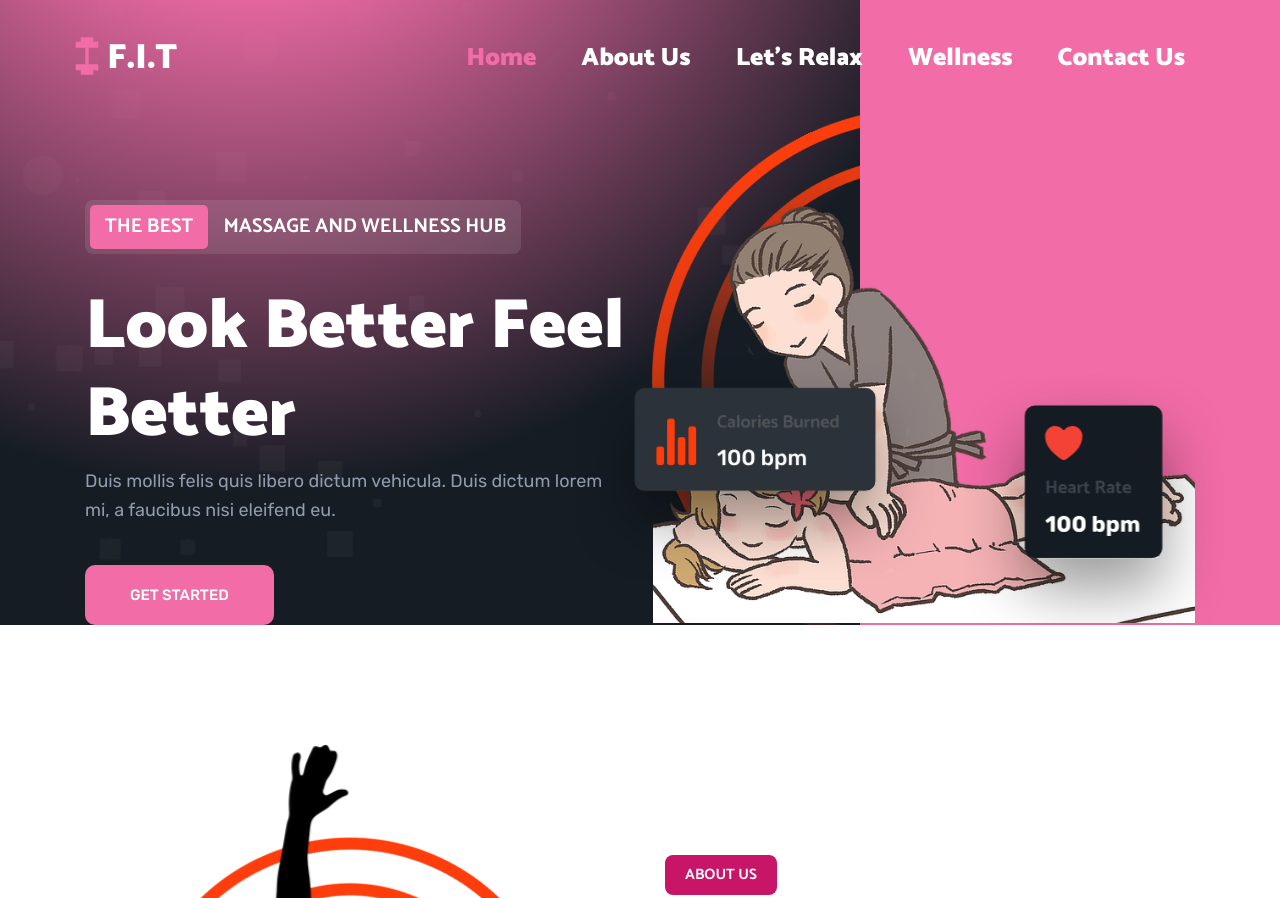
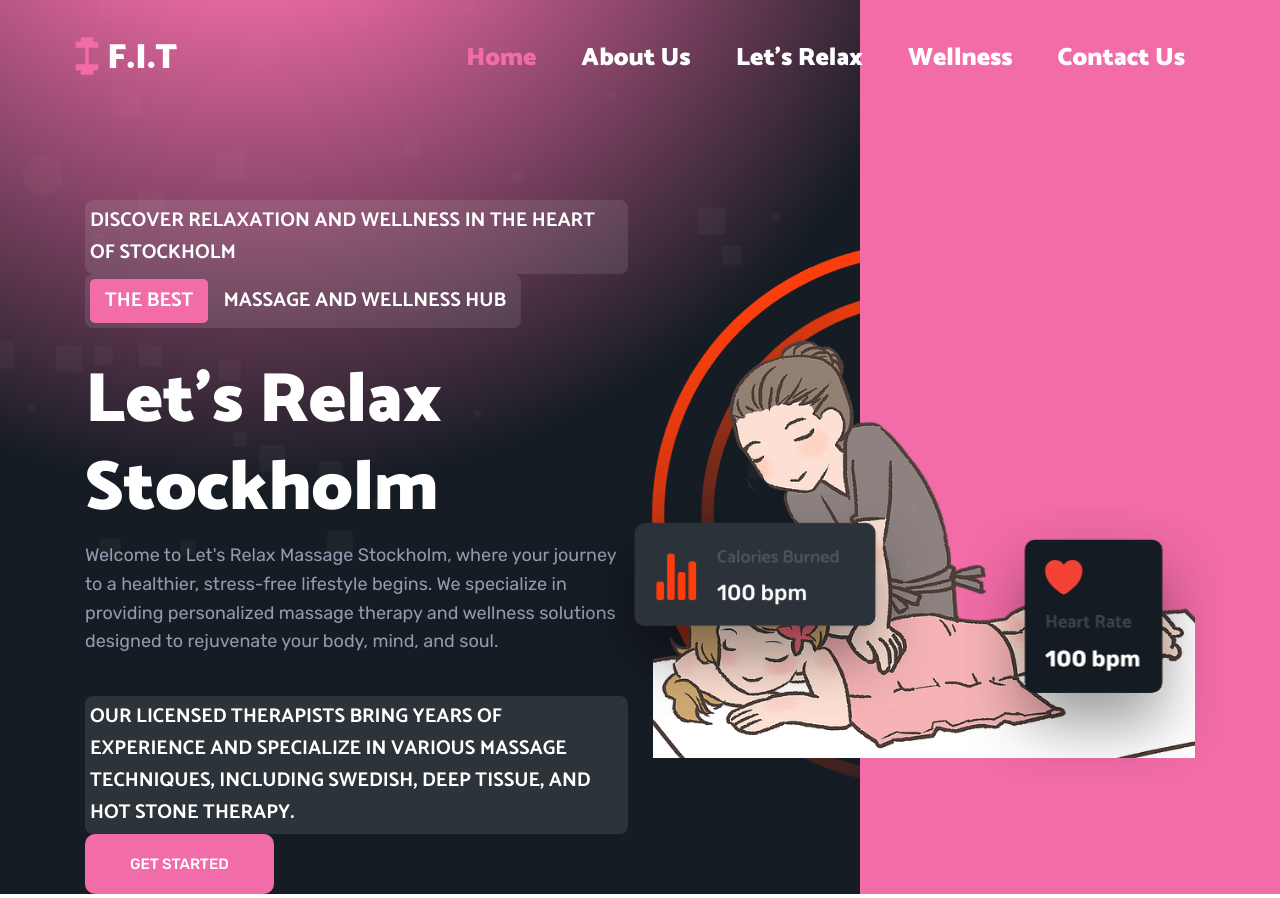
Before and after one commit to KunnikarB/letsrelax, a plain HTML site: page index.html in a window 1280 px wide. Shown: the top 898 px of the page. Drawn offline with nearby package versions, Linux system fonts and the light colour scheme.

Commit message:
Modified index.html

```diff
--- a/index.html
+++ b/index.html
@@ -91,15 +91,18 @@
         style="background-image: url('./assets/images/hero-bg.png')">
         <div class="container">
           <div class="hero-content">
+            <h2 class="hero-subtitle">Discover Relaxation and Wellness in the Heart of Stockholm</h2>
             <p class="hero-subtitle">
               <strong class="strong">The Best</strong>Massage and Wellness Hub
             </p>
 
-            <h1 class="h1 hero-title">Look Better Feel Better</h1>
+            <h1 class="h1 hero-title">Let's Relax Stockholm</h1>
 
             <p class="section-text">
-              Duis mollis felis quis libero dictum vehicula. Duis dictum lorem mi, a faucibus nisi eleifend eu.
+              Welcome to Let's Relax Massage Stockholm, where your journey to a healthier, stress-free lifestyle begins. We specialize in providing personalized massage therapy and wellness solutions designed to rejuvenate your body, mind, and soul.
             </p>
+
+            <P class="hero-subtitle">Our licensed therapists bring years of experience and specialize in various massage techniques, including Swedish, deep tissue, and hot stone therapy.</P>
 
             <a href="#" class="btn btn-primary">Get Started</a>
 
```
